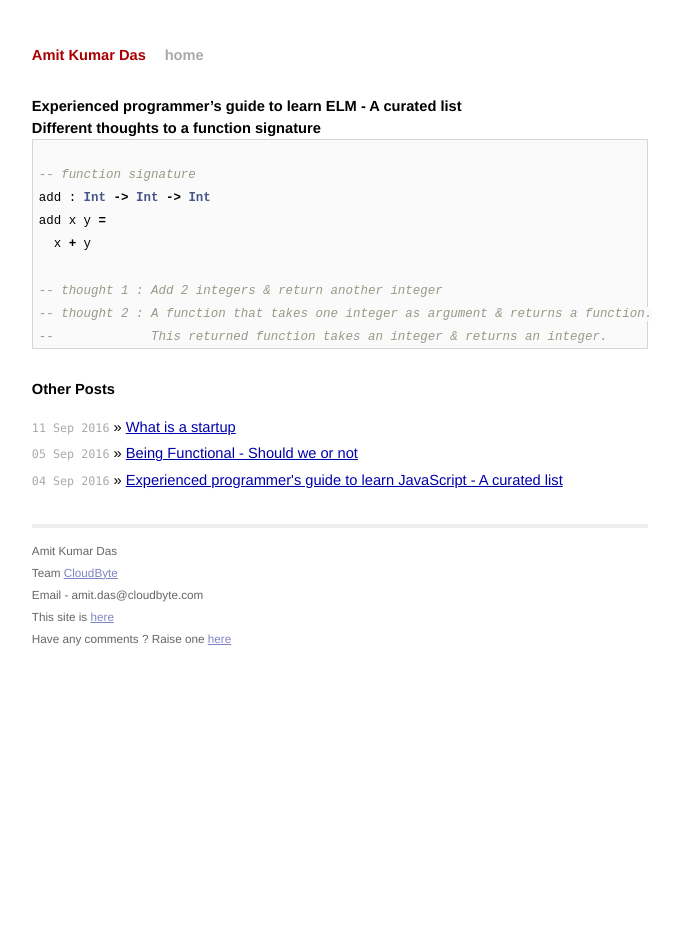
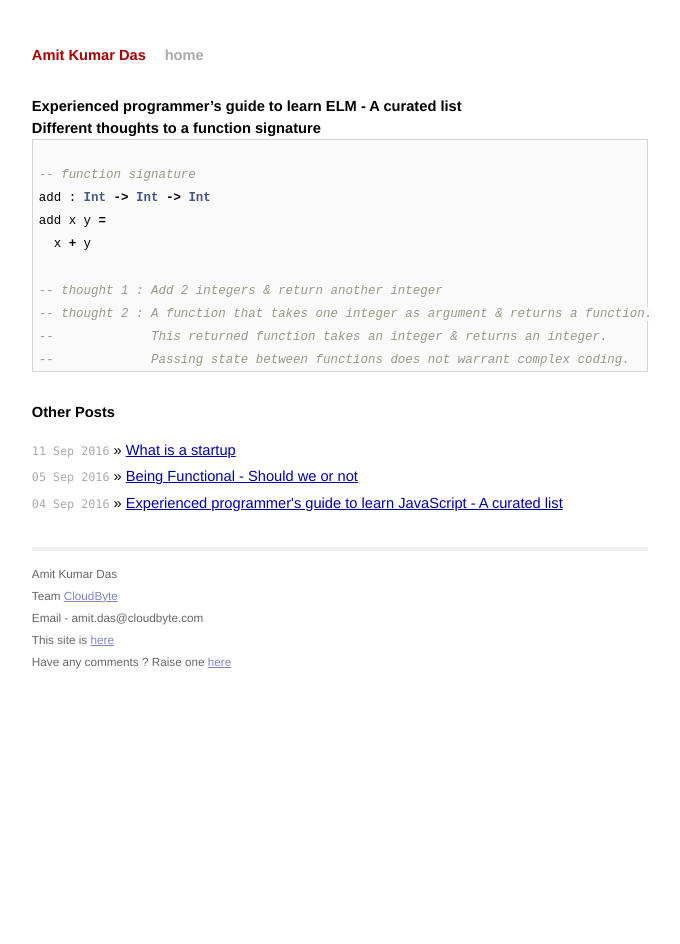
Before and after one commit to AmitKumarDas/amitkumardas.github.io, a Jekyll site: the page built from _posts/2016-09-09-exp-prog-guide-to-learn-elm-a-curated-list.md, in a window 1280 px wide. Shown: the whole page, without its empty margins (300-980 px from the left). Built offline with Jekyll 4.4.1, drawn with Linux system fonts in a browser that asks for light colours.

Commit message:
Update 2016-09-09-exp-prog-guide-to-learn-elm-a-curated-list.md

````diff
--- a/_posts/2016-09-09-exp-prog-guide-to-learn-elm-a-curated-list.md
+++ b/_posts/2016-09-09-exp-prog-guide-to-learn-elm-a-curated-list.md
@@ -17,4 +17,5 @@ add x y =
 -- thought 1 : Add 2 integers & return another integer
 -- thought 2 : A function that takes one integer as argument & returns a function.
 --             This returned function takes an integer & returns an integer.
+--             Passing state between functions does not warrant complex coding.
 ```
````
